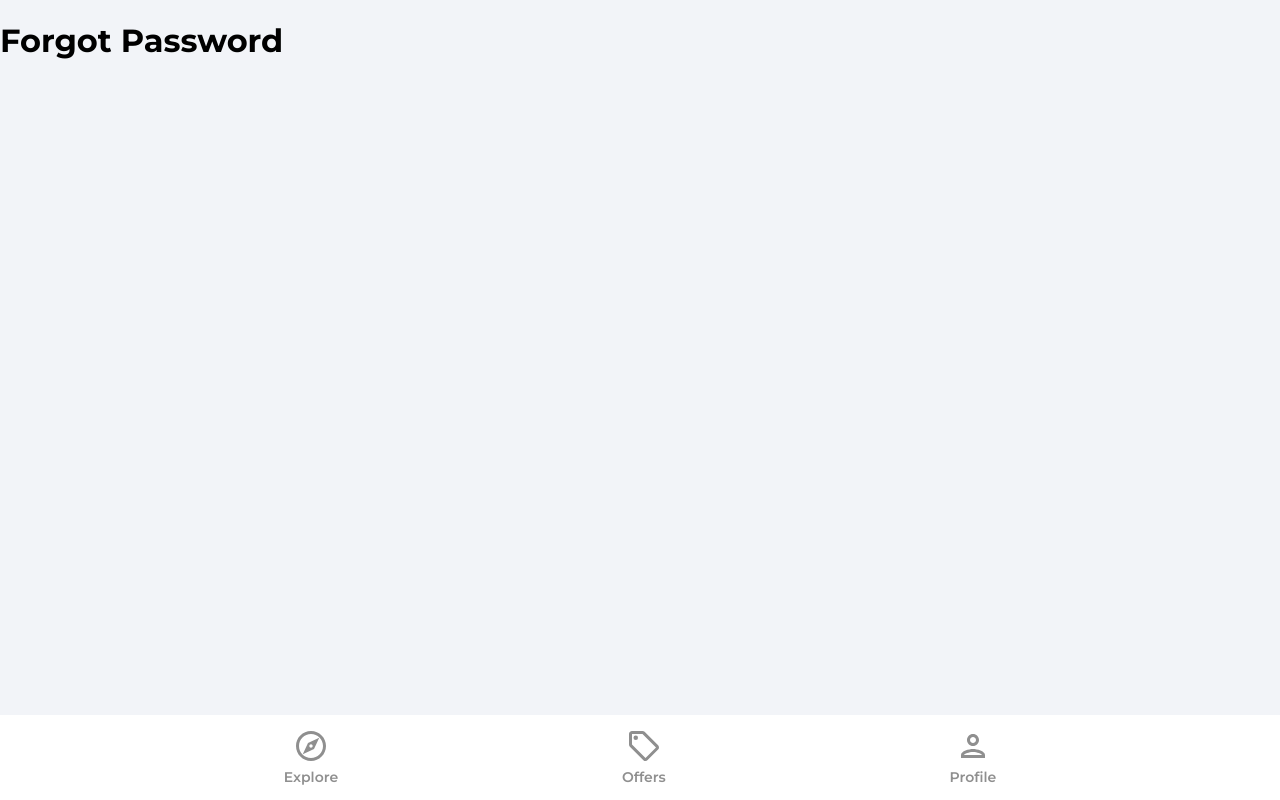
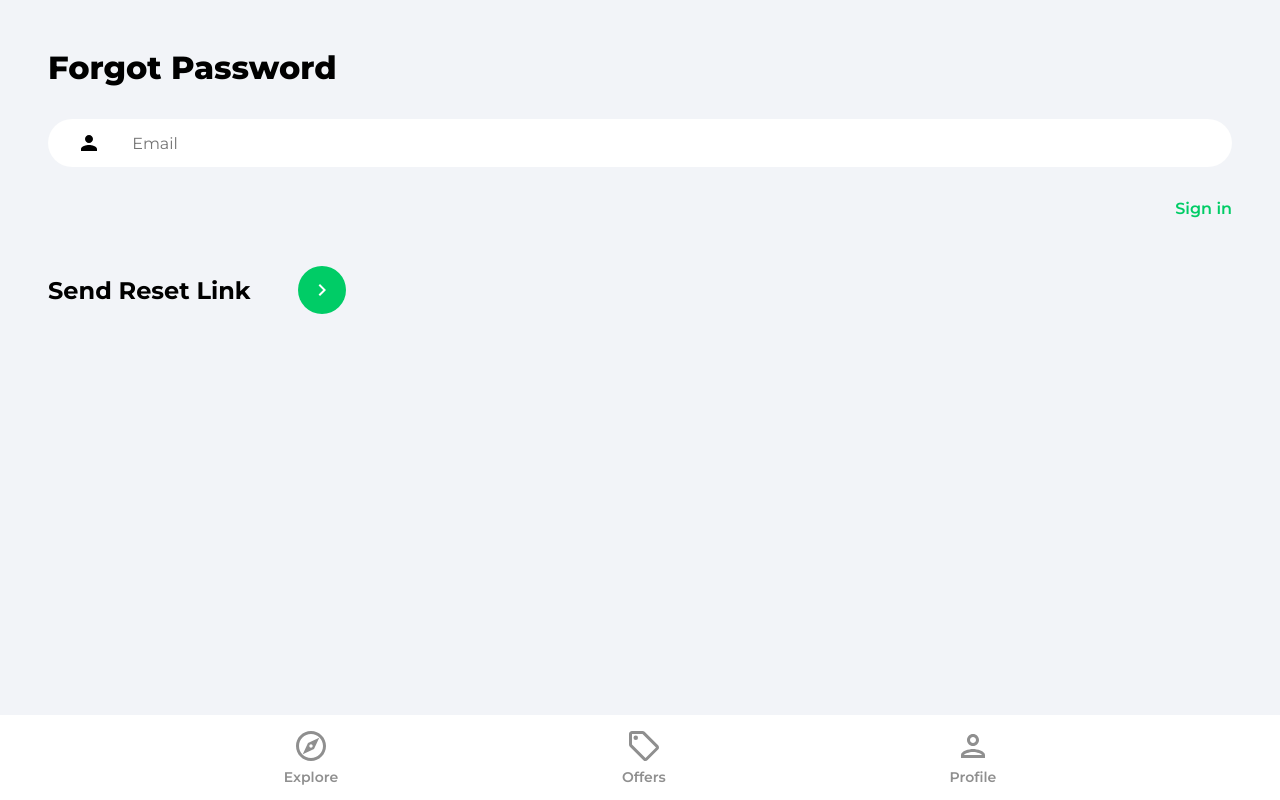
Before and after one commit to SilvesterSpath/Caravan, a React (Create React App) app: page /forgot-password in a window 1280 px wide. Built offline with nearby package versions, Linux system fonts and the light colour scheme; no server answers.

Commit message:
google auth

```diff
--- /dev/null
+++ b/src/components/OAth.jsx
@@ -0,0 +1,48 @@
+import { useLocation, useNavigate } from "react-router-dom"
+import {getAuth, singInWithPopup, GoogleAuthProvider, signInWithPopup} from 'firebase/auth'
+import {doc, setDoc, getDoc, serverTimestamp} from 'firebase/firestore'
+import {db} from '../firebase.config'
+import {toast} from 'react-toastify'
+import googleIcon from '../assets/svg/googleIcon.svg'
+
+const OAth = () => {
+  const navigate = useNavigate()
+  const location = useLocation()
+
+  const onGoogleClick = async ()=>{
+    try {
+      const auth = getAuth()
+      const provider = new GoogleAuthProvider()
+      const result = await signInWithPopup(auth, provider)
+      const user = result.user
+
+      // Check for user
+      const docRef = doc(db, 'users', user.uid)
+      const docSnap = await getDoc(docRef)
+
+      // If user doesn't exist, create user
+      if(!docSnap.exists()){
+        await setDoc(doc(db, 'users', user.uid), {
+          name: user.displayName,
+          email: user.email,
+          timeStamp: serverTimestamp()
+        })
+        navigate('/')
+      }
+    } catch (error) {
+      toast.error('Could not authorize with Google')
+    }
+  }
+
+  return (
+    <div className="socialLogin">
+      <p >Sign {location.pathname === '/sign-up'? 'up ': 'in '}
+       with </p>
+       <button className="socialIconDiv" onClick={onGoogleClick}>
+         <img className="socialIconImg" src={googleIcon} alt="google" />
+       </button>
+    </div>
+  )
+}
+
+export default OAth
--- a/src/pages/ForgotPassword.jsx
+++ b/src/pages/ForgotPassword.jsx
@@ -1,9 +1,49 @@
-import React from 'react'
+import {useState} from 'react'
+import {Link} from 'react-router-dom'
+import {getAuth, sendPasswordResetEmail} from 'firebase/auth'
+import {toast} from 'react-toastify'
+import {ReactComponent as ArrowRightIcon} from '../assets/svg/keyboardArrowRightIcon.svg'
 
 function ForgotPassword() {
+
+  const [email, setEmail] = useState('')
+
+  const onChange = (e) =>{
+    setEmail(e.target.value)
+  }
+
+  const onSubmit = async (e) =>{
+    e.preventDefault()
+    try {
+      const auth = getAuth()
+      await sendPasswordResetEmail(auth, email)
+      toast.success('Email was sent')
+    } catch (error) {
+      toast.error('Could not send reset email')
+
+    }
+  }
+
+
   return (
-    <div>
-      <h1>Forgot Password</h1>
+    <div className='pageContainer'>
+      <header>
+        <p className="pageHeader">Forgot Password</p>
+      </header>
+
+      <main>
+        <form onSubmit={onSubmit}>
+          <input type="email" className="emailInput" placeholder=' Email' id='email' value={email} onChange={onChange}/>
+          <Link className='forgotPasswordLink' to='/sign-in'>Sign in</Link>
+
+          <div className="signInBar">
+            <div className="signInText">Send Reset Link</div>
+            <button className="signInButton">
+              <ArrowRightIcon fill='#ffffff' width='34px' hight=' 34px' />
+            </button>
+          </div>
+        </form>
+      </main>
     </div>
   )
 }
--- a/src/pages/SignIn.jsx
+++ b/src/pages/SignIn.jsx
@@ -4,6 +4,7 @@ import {Link, useNavigate} from 'react-router-dom'
 import { getAuth, signInWithEmailAndPassword } from 'firebase/auth'
 import {ReactComponent as ArrowRightIcon} from '../assets/svg/keyboardArrowRightIcon.svg'
 import visibilityIcon from '../assets/svg/visibilityIcon.svg'
+import OAth from '../components/OAth';
 
 function SignIn() {
   const [showPassword, setShowPassword] = useState(false)
@@ -66,7 +67,7 @@ function SignIn() {
             </div>
           </form>
 
-          {/* Google OAuth */}
+          <OAth/>
 
           <Link to='/sign-up' className="registerLink">Sign Up Instead</Link>
         </main>
--- a/src/pages/SignUp.jsx
+++ b/src/pages/SignUp.jsx
@@ -1,4 +1,4 @@
-import {useEffect, useState} from 'react'
+import { useState} from 'react'
 import {Link, useNavigate} from 'react-router-dom'
 import {toast} from 'react-toastify'
 import {getAuth, createUserWithEmailAndPassword, updateProfile} from 'firebase/auth'
@@ -6,6 +6,7 @@ import { setDoc, doc, serverTimestamp } from 'firebase/firestore'
 import {db} from '../firebase.config.js'
 import {ReactComponent as ArrowRightIcon} from '../assets/svg/keyboardArrowRightIcon.svg'
 import visibilityIcon from '../assets/svg/visibilityIcon.svg'
+import OAth from '../components/OAth.jsx';
 
 function SignUp() {
   const [showPassword, setShowPassword] = useState(false)
@@ -81,7 +82,7 @@ function SignUp() {
             </div>
           </form>
 
-          {/* Google OAuth */}
+          <OAth/>
 
           <Link to='/sign-in' className="registerLink">Sign In Instead</Link>
         </main>
```
